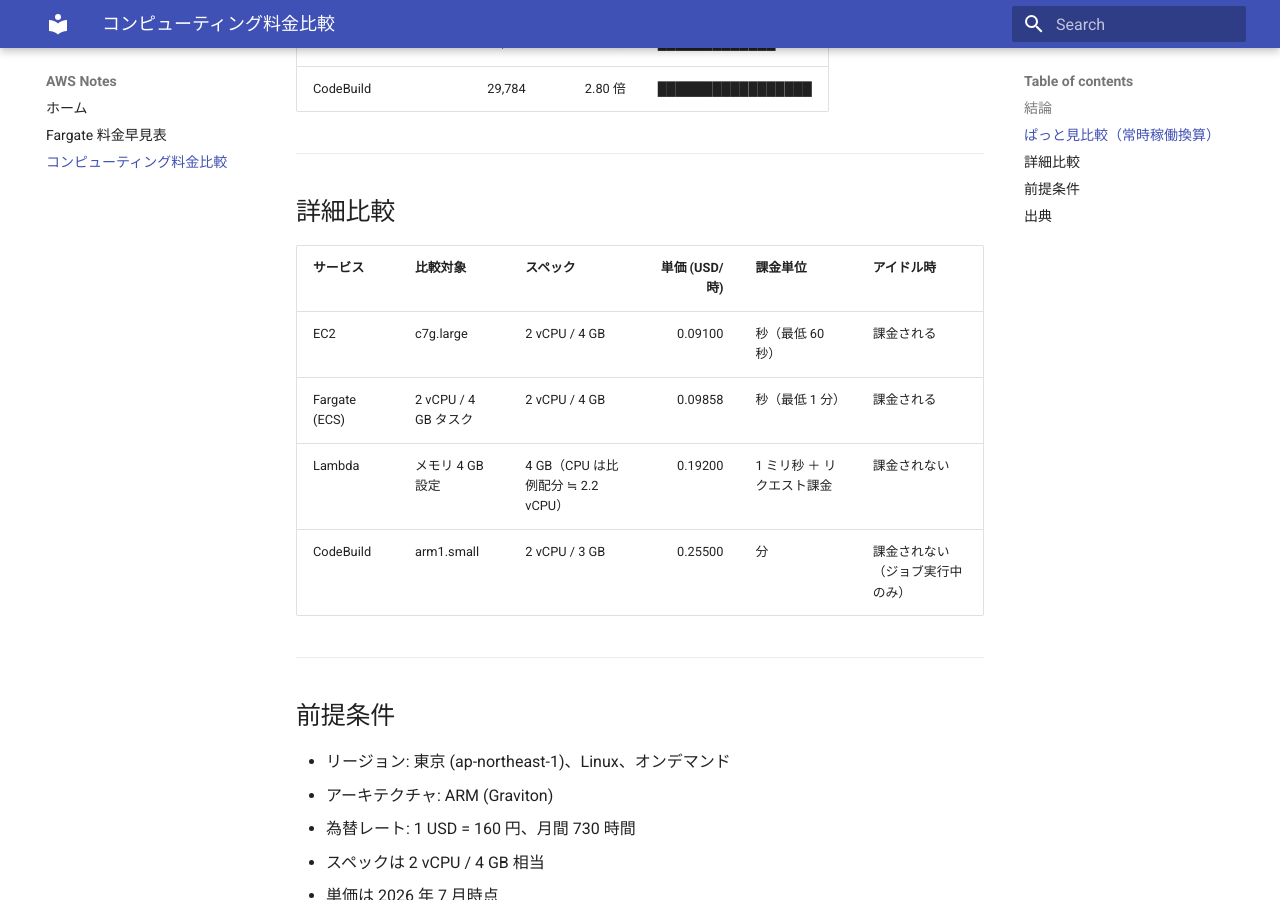
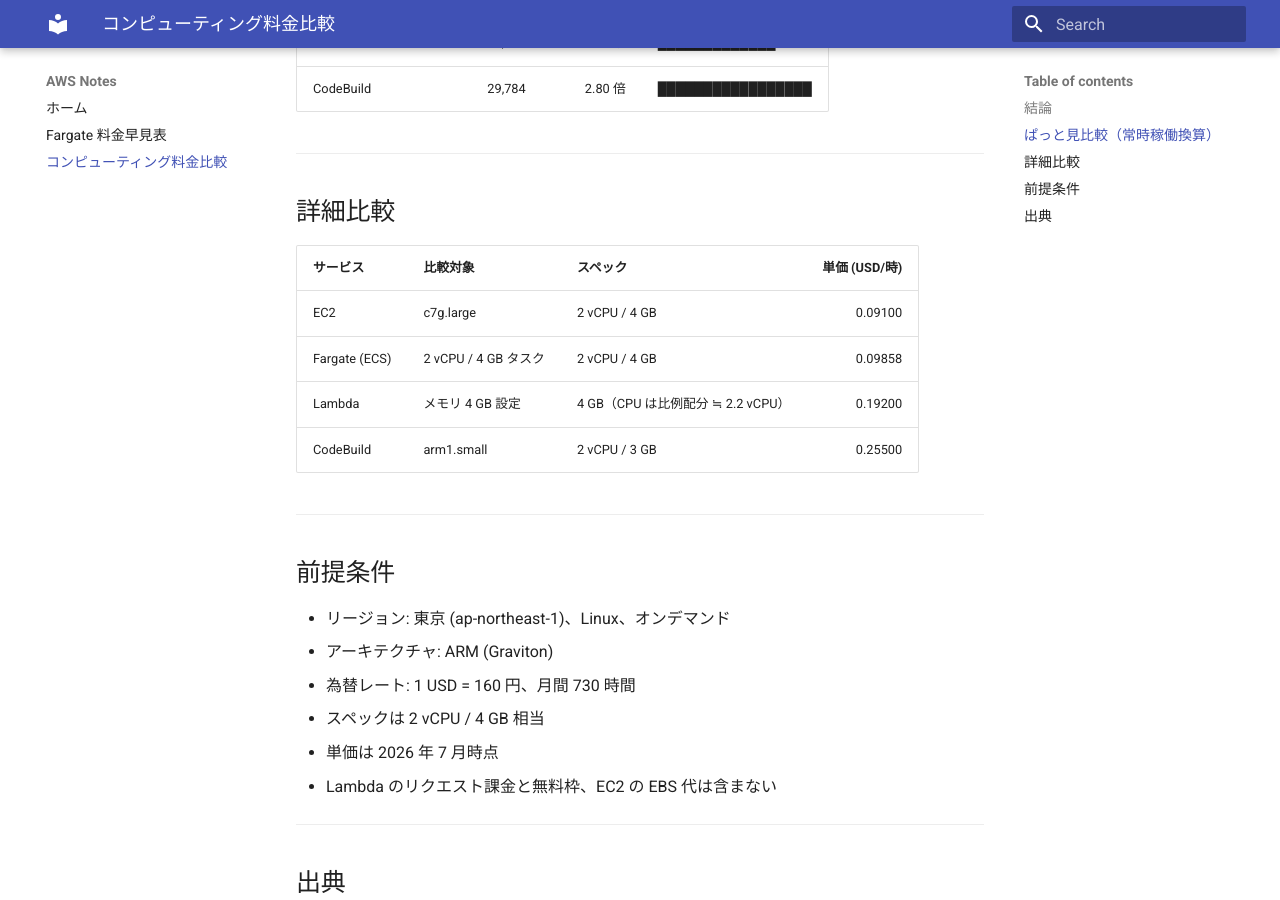
Before and after one commit to hiro1202/aws-notes, an MkDocs documentation site: the page built from docs/compute.md, in a window 1280 px wide and 900 px high, scrolled down 757 px. Built offline with MkDocs 1.6.1 and Material for MkDocs 9.7.7, drawn with Linux system fonts in a browser that asks for light colours.

Commit message:
Drop billing-unit and idle columns from the detail table
Co-Authored-By: Claude Fable 5 <noreply@anthropic.com>

```diff
--- a/docs/compute.md
+++ b/docs/compute.md
@@ -29,12 +29,12 @@
 
 ## 詳細比較
 
-| サービス | 比較対象 | スペック | 単価 (USD/時) | 課金単位 | アイドル時 |
-|---|---|---|---:|---|---|
-| EC2 | c7g.large | 2 vCPU / 4 GB | 0.09100 | 秒（最低 60 秒） | 課金される |
-| Fargate (ECS) | 2 vCPU / 4 GB タスク | 2 vCPU / 4 GB | 0.09858 | 秒（最低 1 分） | 課金される |
-| Lambda | メモリ 4 GB 設定 | 4 GB（CPU は比例配分 ≒ 2.2 vCPU） | 0.19200 | 1 ミリ秒 ＋ リクエスト課金 | 課金されない |
-| CodeBuild | arm1.small | 2 vCPU / 3 GB | 0.25500 | 分 | 課金されない（ジョブ実行中のみ） |
+| サービス | 比較対象 | スペック | 単価 (USD/時) |
+|---|---|---|---:|
+| EC2 | c7g.large | 2 vCPU / 4 GB | 0.09100 |
+| Fargate (ECS) | 2 vCPU / 4 GB タスク | 2 vCPU / 4 GB | 0.09858 |
+| Lambda | メモリ 4 GB 設定 | 4 GB（CPU は比例配分 ≒ 2.2 vCPU） | 0.19200 |
+| CodeBuild | arm1.small | 2 vCPU / 3 GB | 0.25500 |
 
 ---
 
```
